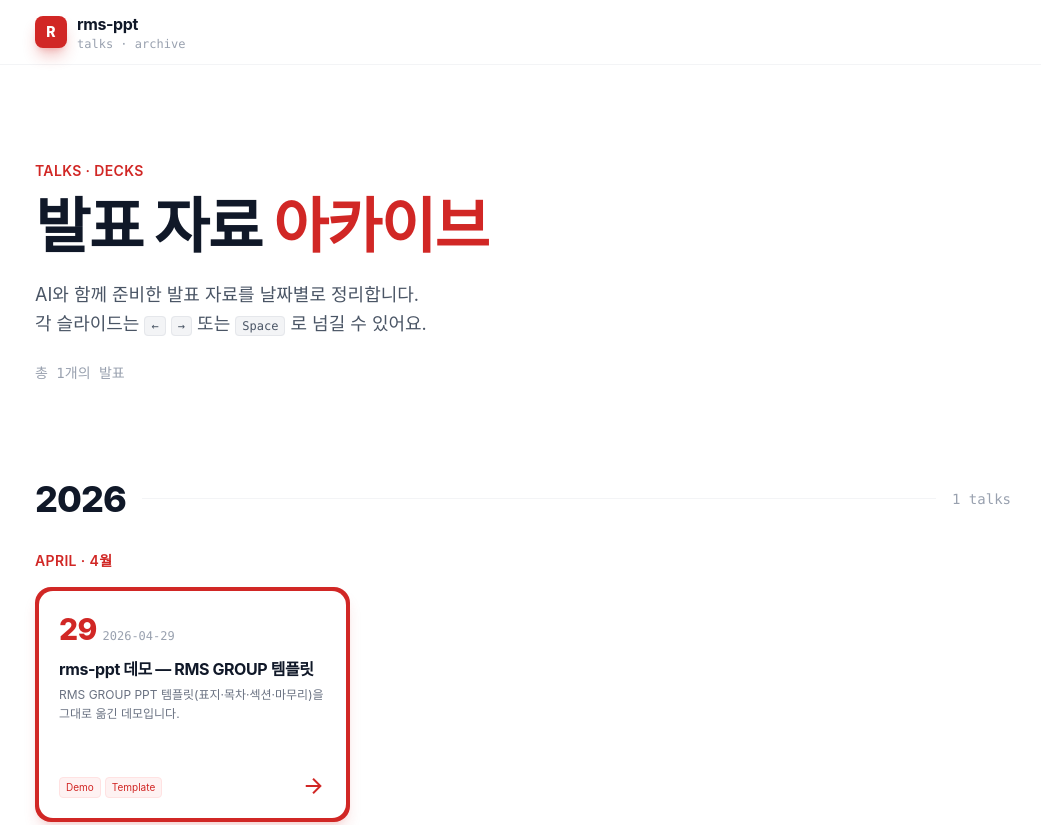
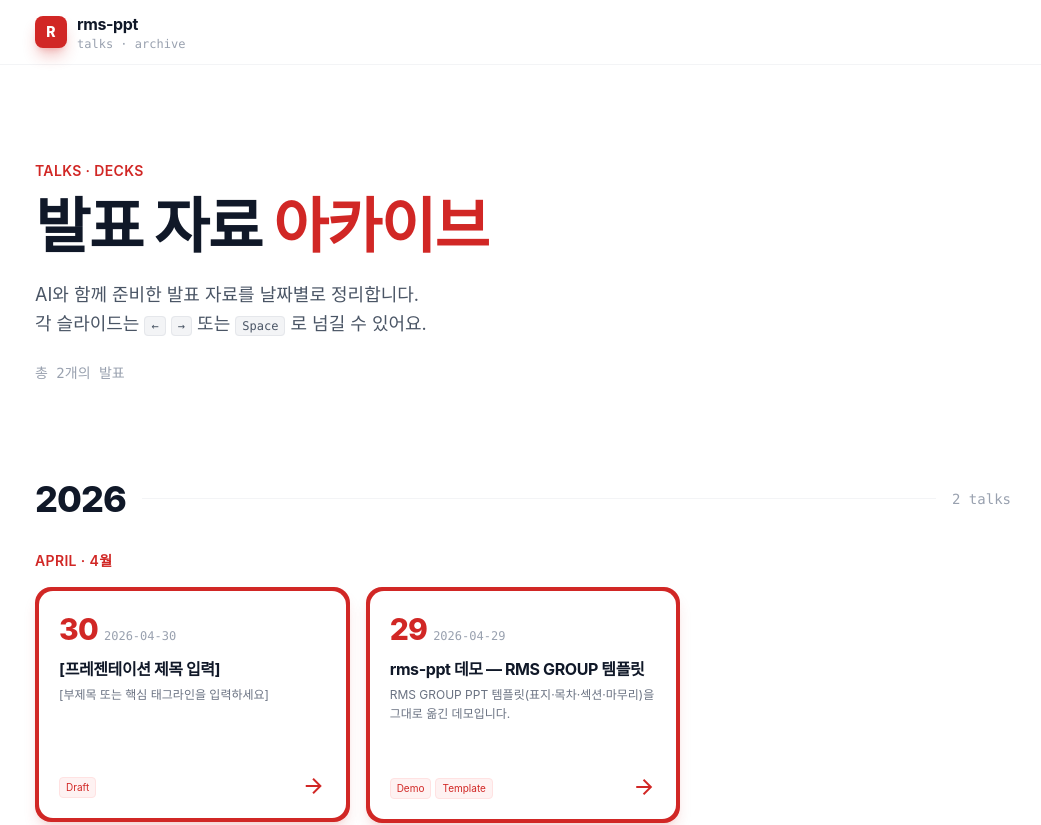
Before and after one commit to hwbaework/rms-ppt, a React (Vite) app: page / in a window 1280 px wide. Shown: the top 825 px of the page, without its empty margins (117-1158 px from the left). Built offline with nearby package versions, Linux system fonts and the light colour scheme; a web font is replaced by a local one.

Commit message:
ppt 이름 형태 변경

```diff
--- a/src/data/deckList.ts
+++ b/src/data/deckList.ts
@@ -1,8 +1,9 @@
 import type { Deck, DeckMeta } from './types'
-import demo from '../decks/2026-04-29-demo'
+import rmsppt260429 from '../decks/rmsppt260429'
+import rmsppt260430 from '../decks/rmsppt260430'
 
 // 새 발표 추가하면 import + 이 배열에 추가
-export const decks: Deck[] = [demo]
+export const decks: Deck[] = [rmsppt260430, rmsppt260429]
 
 export function getDeckBySlug(slug: string): Deck | undefined {
   return decks.find((d) => d.meta.slug === slug)
--- a/src/decks/2026-04-29-demo.tsx
+++ b/src/decks/rmsppt260429.tsx
@@ -5,7 +5,7 @@ import SectionSlide from '../components/slides/SectionSlide'
 import ThankYouSlide from '../components/slides/ThankYouSlide'
 
 // === 새 발표 추가 가이드 ===
-// 1. 이 파일을 복사 (예: 2026-05-15-mytalk.tsx)
+// 1. 이 파일을 복사 (예: rmsppt260515.tsx — YYMMDD 형식)
 // 2. meta의 slug, title, date 변경
 // 3. slides 배열에 슬라이드 컴포넌트 또는 자유 JSX 추가
 //    - <CoverSlide />        : 표지
@@ -19,10 +19,11 @@ const TOC = ['rms-ppt 란?', '작성 흐름', '데모', '마무리']
 
 const deck: Deck = {
   meta: {
-    slug: '2026-04-29-demo',
+    slug: 'rmsppt260429',
     title: 'rms-ppt 데모 — RMS GROUP 템플릿',
     date: '2026-04-29',
-    description: 'RMS GROUP PPT 템플릿(표지·목차·섹션·마무리)을 그대로 옮긴 데모입니다.',
+    description:
+      'RMS GROUP PPT 템플릿(표지·목차·섹션·마무리)을 그대로 옮긴 데모입니다.',
     tags: ['Demo', 'Template'],
   },
   slides: [
@@ -46,7 +47,7 @@ const deck: Deck = {
       pageNumber={3}
     />,
 
-    /* 4. 본문 (자유 JSX) — 챕터 라벨 + 강조 박스 + 다이어그램 */
+    /* 4. 본문 — 챕터 라벨 + 강조 박스 + 다이어그램 */
     <div className="relative w-full min-h-full px-12 md:px-20 py-16">
       <p className="text-sm text-gray-500 mb-2">I. rms-ppt 란?</p>
       <h2 className="text-3xl md:text-5xl font-bold tracking-tight mb-2">
@@ -112,8 +113,8 @@ const deck: Deck = {
         {[
           {
             no: '1',
-            title: 'src/decks/YYYY-MM-DD-제목.tsx 새 파일',
-            desc: '기존 데모 파일을 복사해서 이름 · 내용 변경',
+            title: 'src/decks/rmspptYYMMDD.tsx 새 파일',
+            desc: '기존 파일을 복사해서 이름 · 내용 변경',
           },
           {
             no: '2',
--- /dev/null
+++ b/src/decks/rmsppt260430.tsx
@@ -0,0 +1,65 @@
+import type { Deck } from '../data/types'
+import CoverSlide from '../components/slides/CoverSlide'
+import TocSlide from '../components/slides/TocSlide'
+import SectionSlide from '../components/slides/SectionSlide'
+import ThankYouSlide from '../components/slides/ThankYouSlide'
+
+// 새 발표 시작용 템플릿 (2026-04-30).
+// 컨텐츠는 자유롭게 채워 쓰면 됨.
+
+const TOC = ['항목 1', '항목 2', '항목 3', '항목 4']
+
+const deck: Deck = {
+  meta: {
+    slug: 'rmsppt260430',
+    title: '[프레젠테이션 제목 입력]',
+    date: '2026-04-30',
+    description: '[부제목 또는 핵심 태그라인을 입력하세요]',
+    tags: ['Draft'],
+  },
+  slides: [
+    /* 1. 표지 */
+    <CoverSlide
+      title="[프레젠테이션 제목 입력]"
+      subtitle="[여기에 부제목 또는 핵심 태그라인을 입력하세요]"
+      author="배효원"
+      team="RMS팀"
+      date="2026.04.30"
+    />,
+
+    /* 2. 목차 */
+    <TocSlide items={TOC} pageNumber={2} />,
+
+    /* 3. 섹션 구분 */
+    <SectionSlide
+      number="01"
+      title="[여기에 섹션 제목을 입력하세요]"
+      description="해당 섹션에 다룰 핵심 메시지나 서브타이틀을 한 줄로 간결하게 작성하세요"
+      pageNumber={3}
+    />,
+
+    /* 4. 본문 (자유 JSX) */
+    <div className="relative w-full min-h-full px-12 md:px-20 py-16">
+      <p className="text-sm text-gray-500 mb-2">I. 항목 1</p>
+      <h2 className="text-3xl md:text-5xl font-bold tracking-tight mb-2">
+        본문 슬라이드
+      </h2>
+      <p className="text-gray-500 mb-8">
+        여기에 자유롭게 컨텐츠를 작성하세요.
+      </p>
+
+      <div className="bg-red-50 border border-red-100 rounded-2xl px-5 py-4 text-base md:text-lg text-gray-700">
+        <strong>강조 박스</strong> — 핵심 메시지를 강조하고 싶을 때 이 박스를 사용하세요.
+      </div>
+
+      <p className="absolute bottom-3 right-6 text-xs text-gray-500 font-medium">
+        4
+      </p>
+    </div>,
+
+    /* 5. 마무리 */
+    <ThankYouSlide email="hwbae@rms.co.kr" pageNumber={5} />,
+  ],
+}
+
+export default deck
```
